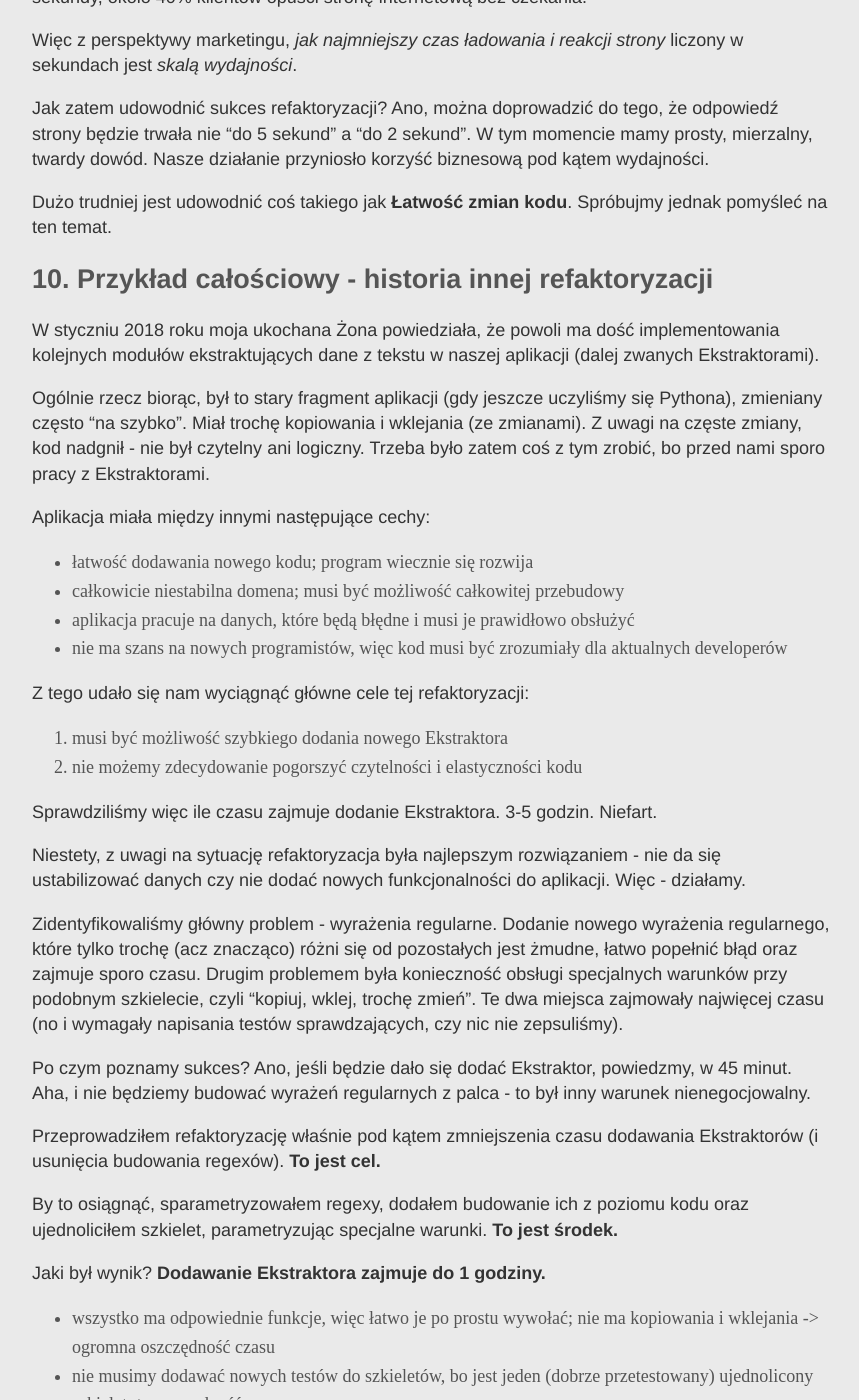
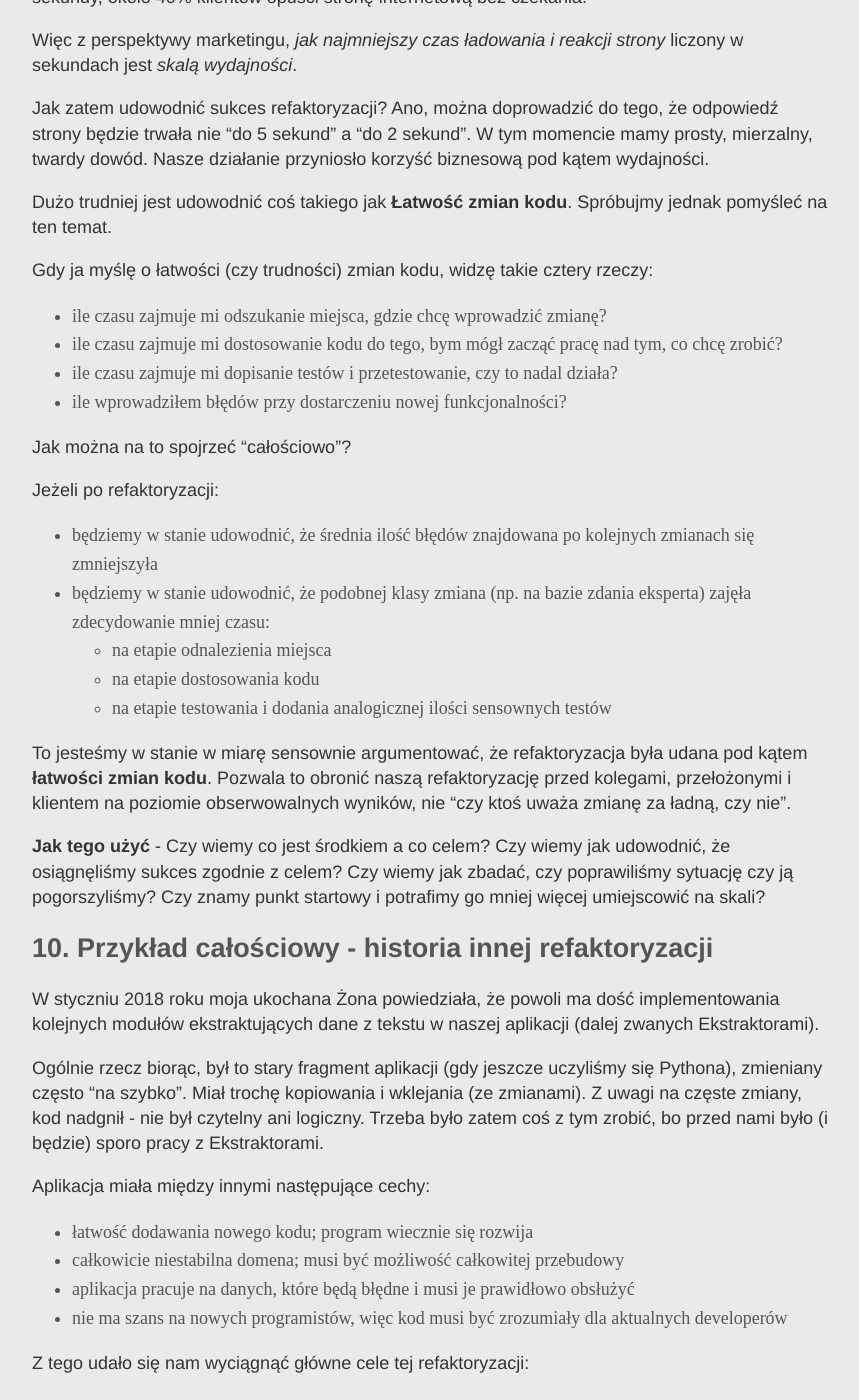
Before and after one commit to ljzolw/ljzolw.github.io, a Jekyll site: the page built from _posts/2018-05-18-oplacalna-refaktoryzacja-co-osiagnac.md, in a window 1280 px wide and 1400 px high, scrolled down 8815 px. Shown: the whole window, without its empty margins (208-1067 px from the left). Built offline with Jekyll 4.4.1, drawn with Linux system fonts in a browser that asks for light colours.

Commit message:
Corrected pt 8

```diff
--- a/_posts/2018-05-18-oplacalna-refaktoryzacja-co-osiagnac.md
+++ b/_posts/2018-05-18-oplacalna-refaktoryzacja-co-osiagnac.md
@@ -167,13 +167,32 @@ Jak zatem udowodnić sukces refaktoryzacji? Ano, można doprowadzić do tego, ż
 
 Dużo trudniej jest udowodnić coś takiego jak **Łatwość zmian kodu**. Spróbujmy jednak pomyśleć na ten temat.
 
+Gdy ja myślę o łatwości (czy trudności) zmian kodu, widzę takie cztery rzeczy:
 
+* ile czasu zajmuje mi odszukanie miejsca, gdzie chcę wprowadzić zmianę?
+* ile czasu zajmuje mi dostosowanie kodu do tego, bym mógł zacząć pracę nad tym, co chcę zrobić?
+* ile czasu zajmuje mi dopisanie testów i przetestowanie, czy to nadal działa?
+* ile wprowadziłem błędów przy dostarczeniu nowej funkcjonalności?
+
+Jak można na to spojrzeć "całościowo"?
+
+Jeżeli po refaktoryzacji:
+
+* będziemy w stanie udowodnić, że średnia ilość błędów znajdowana po kolejnych zmianach się zmniejszyła
+* będziemy w stanie udowodnić, że podobnej klasy zmiana (np. na bazie zdania eksperta) zajęła zdecydowanie mniej czasu:
+    * na etapie odnalezienia miejsca
+    * na etapie dostosowania kodu
+    * na etapie testowania i dodania analogicznej ilości sensownych testów
+
+To jesteśmy w stanie w miarę sensownie argumentować, że refaktoryzacja była udana pod kątem **łatwości zmian kodu**. Pozwala to obronić naszą refaktoryzację przed kolegami, przełożonymi i klientem na poziomie obserwowalnych wyników, nie "czy ktoś uważa zmianę za ładną, czy nie".
+
+**Jak tego użyć** - Czy wiemy co jest środkiem a co celem? Czy wiemy jak udowodnić, że osiągnęliśmy sukces zgodnie z celem? Czy wiemy jak zbadać, czy poprawiliśmy sytuację czy ją pogorszyliśmy? Czy znamy punkt startowy i potrafimy go mniej więcej umiejscowić na skali?
 
 ## 10. Przykład całościowy - historia innej refaktoryzacji
 
 W styczniu 2018 roku moja ukochana Żona powiedziała, że powoli ma dość implementowania kolejnych modułów ekstraktujących dane z tekstu w naszej aplikacji (dalej zwanych Ekstraktorami).
 
-Ogólnie rzecz biorąc, był to stary fragment aplikacji (gdy jeszcze uczyliśmy się Pythona), zmieniany często "na szybko". Miał trochę kopiowania i wklejania (ze zmianami). Z uwagi na częste zmiany, kod nadgnił - nie był czytelny ani logiczny. Trzeba było zatem coś z tym zrobić, bo przed nami sporo pracy z Ekstraktorami.
+Ogólnie rzecz biorąc, był to stary fragment aplikacji (gdy jeszcze uczyliśmy się Pythona), zmieniany często "na szybko". Miał trochę kopiowania i wklejania (ze zmianami). Z uwagi na częste zmiany, kod nadgnił - nie był czytelny ani logiczny. Trzeba było zatem coś z tym zrobić, bo przed nami było (i będzie) sporo pracy z Ekstraktorami.
 
 Aplikacja miała między innymi następujące cechy:
 
```
